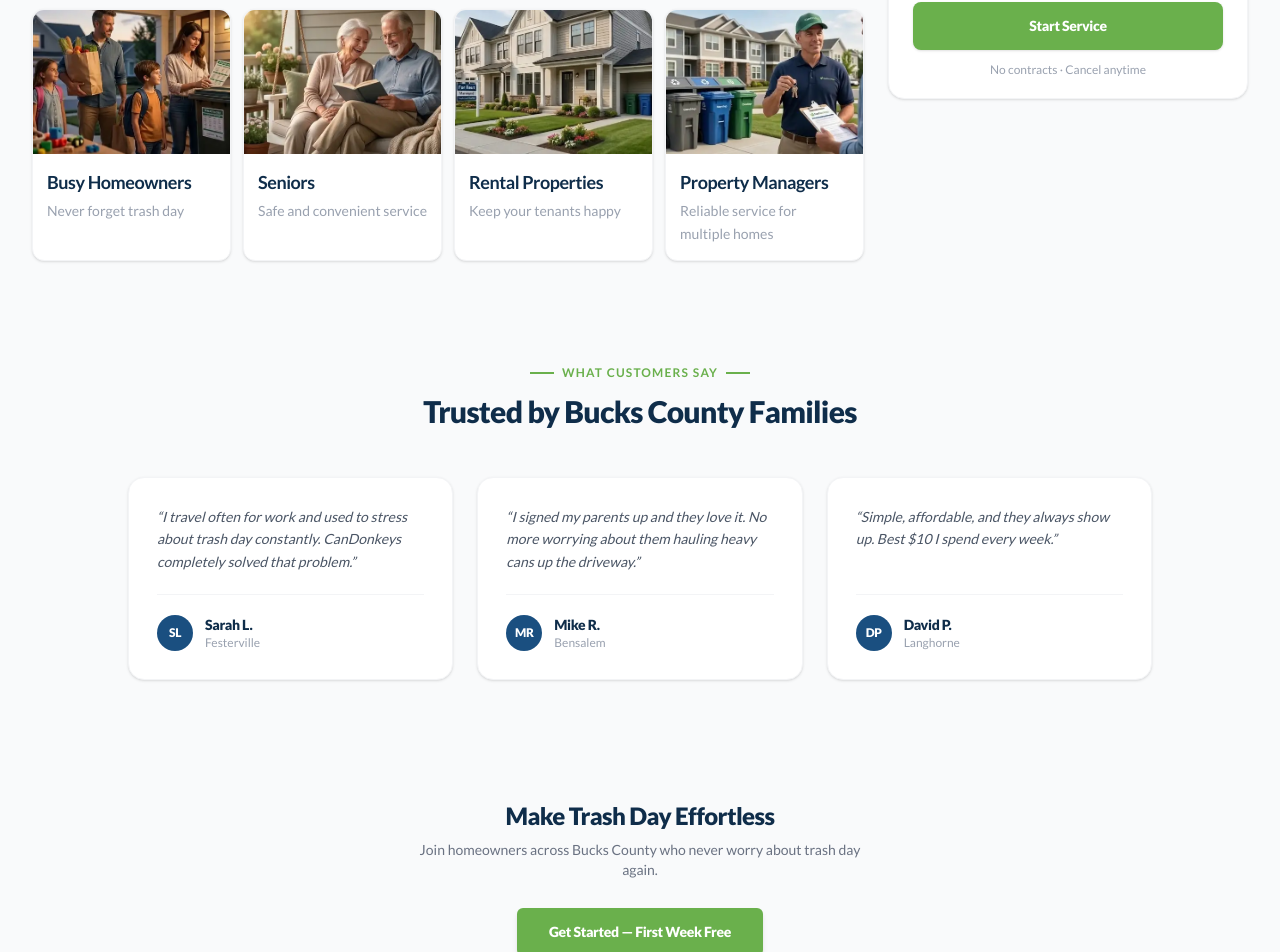
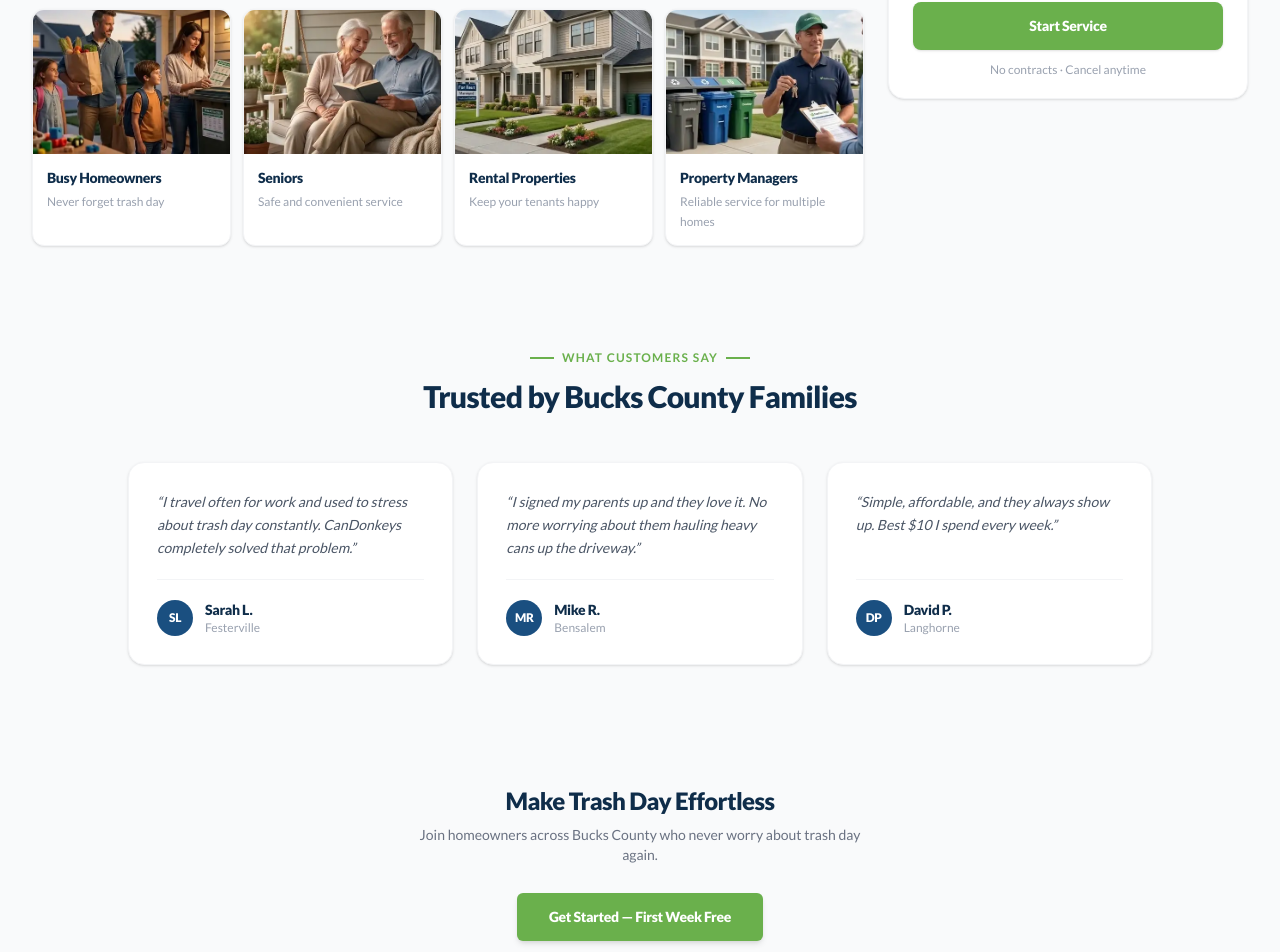
Before and after one commit to markbfreelance/homepage, a Next.js app: page / in a window 1280 px wide. Shown: the part 960-1912 px from the top of the page. Built offline with nearby package versions, Linux system fonts and the light colour scheme.

Commit message:
perfect for section console error fix

```diff
--- a/app/home/sections/perfectFor.tsx
+++ b/app/home/sections/perfectFor.tsx
@@ -28,6 +28,7 @@ export default function PerfectFor() {
                 src={audience.image}
                 alt={audience.title}
                 fill
+                sizes="(max-width: 768px) 50vw, (max-width: 1024px) 25vw, 20vw"
                 className="object-cover group-hover:scale-105 transition-transform duration-300"
               />
               {/* Subtle overlay on hover */}
@@ -35,8 +36,8 @@ export default function PerfectFor() {
             </div>
             {/* Content */}
             <div className="p-3.5">
-              <h3 className="text-lg font-bold text-[#0f2d4a] mb-1 tracking-tight">{audience.title}</h3>
-              <p className="text-sm text-gray-400 font-normal leading-relaxed">{audience.description}</p>
+              <h3 className="text-sm font-black text-[#0f2d4a] mb-1 tracking-tight">{audience.title}</h3>
+              <p className="text-xs text-gray-400 font-normal leading-relaxed">{audience.description}</p>
             </div>
           </div>
         ))}
```
